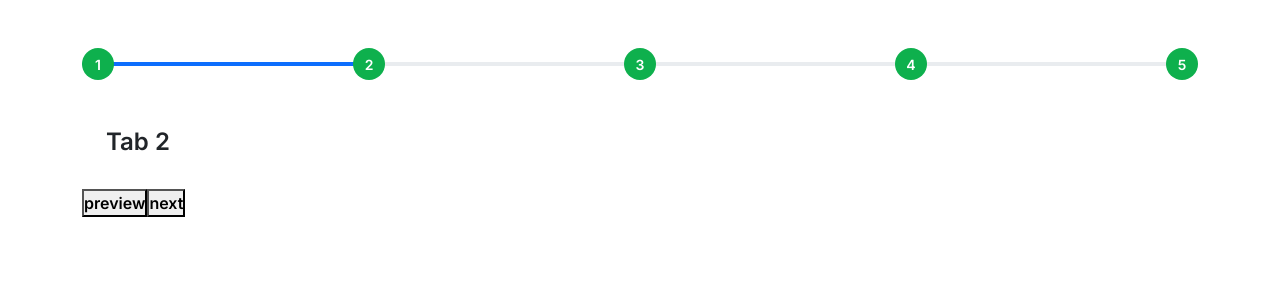
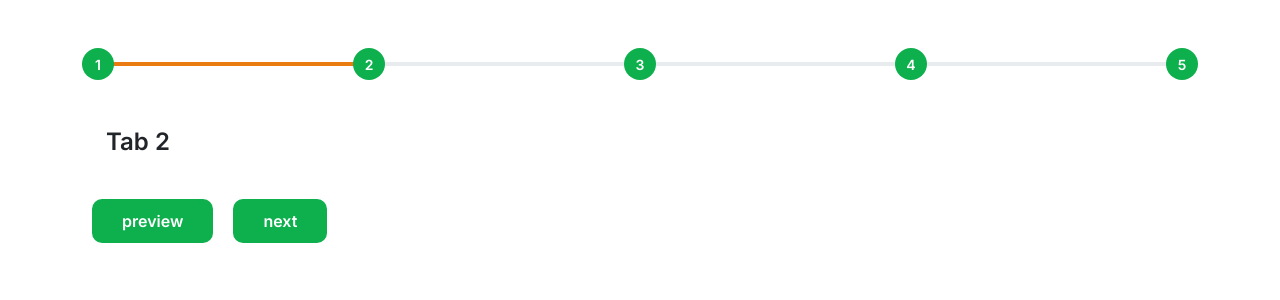
Before and after one commit to hariajithkumar/vaishnavi-matrimony, a React (Create React App) app: page /registerForm in a window 1280 px wide. Both pictures are taken after a click on the button "next". Shown: the top 300 px of the page. Built offline with nearby package versions, Linux system fonts and the light colour scheme; a small style sheet from the web is missing.

Commit message:
register page

```diff
--- a/src/Common/assets/css/auth.css
+++ b/src/Common/assets/css/auth.css
@@ -1,180 +1,3 @@
-/* .wizard {
-    margin: 20px auto;
-    background: #fff;
-}
-
-.wizard .nav-tabs {
-    position: relative;
-    margin: 40px auto;
-    margin-bottom: 0;
-    border-bottom-color: #e0e0e0;
-}
-
-.wizard>div.wizard-inner {
-    position: relative;
-}
-.nav-item{
-    margin-right: 0px !important;
-}
-.connecting-line {
-    height: 2px;
-    background: #e0e0e0;
-    position: absolute;
-    width: 80%;
-    margin: 0 auto;
-    left: 0;
-    right: 0;
-    top: 50%;
-    z-index: 1;
-}
-
-.wizard .nav-tabs>li.active>a,
-.wizard .nav-tabs>li.active>a:hover,
-.wizard .nav-tabs>li.active>a:focus {
-    color: #555555;
-    cursor: default;
-    border: 0;
-    border-bottom-color: transparent;
-}
-
-span.round-tab {
-    width: 70px;
-    height: 70px;
-    line-height: 70px;
-    display: inline-block;
-    border-radius: 100px;
-    background: #fff;
-    border: 2px solid #e0e0e0;
-    z-index: 2;
-    position: absolute;
-    left: 0;
-    text-align: center;
-    font-size: 18px;
-}
-
-span.round-tab i {
-    color: #555555;
-}
-
-.wizard li.active span.round-tab {
-    background: #fff;
-    border: 2px solid #5bc0de;
-
-}
-
-.wizard li.active span.round-tab i {
-    color: #5bc0de;
-}
-
-span.round-tab:hover {
-    color: #333;
-    border: 2px solid #333;
-}
-span.round-tabs {
-    width: 70px;
-    height: 70px;
-    line-height: 70px;
-    display: inline-block;
-    border-radius: 100px;
-    background: #fff;
-    border: 2px solid #e0e0e0;
-    z-index: 2;
-    position: absolute;
-    left: 20%;
-    text-align: center;
-    font-size: 18px;
-}
-
-span.round-tabs i {
-    color: #555555;
-}
-
-.wizard li.active span.round-tabs {
-    background: #fff;
-    border: 2px solid #5bc0de;
-
-}
-
-.wizard li.active span.round-tabs i {
-    color: #5bc0de;
-}
-
-span.round-tabs:hover {
-    color: #333;
-    border: 2px solid #333;
-}
-.wizard .nav-tabs>li {
-    width: 25%;
-}
-
-.wizard li:after {
-    content: " ";
-    position: absolute;
-    left: 46%;
-    opacity: 0;
-    margin: 0 auto;
-    bottom: 0px;
-    border: 5px solid transparent;
-    border-bottom-color: #5bc0de;
-    transition: 0.1s ease-in-out;
-}
-
-.wizard li.active:after {
-    content: " ";
-    position: absolute;
-    left: 46%;
-    opacity: 1;
-    margin: 0 auto;
-    bottom: 0px;
-    border: 10px solid transparent;
-    border-bottom-color: #5bc0de;
-}
-
-.wizard .nav-tabs>li a {
-    width: 70px;
-    height: 70px;
-    margin: 20px auto;
-    border-radius: 100%;
-    padding: 0;
-}
-
-.wizard .nav-tabs>li a:hover {
-    background: transparent;
-}
-
-.wizard .tab-pane {
-    position: relative;
-    padding-top: 50px;
-}
-
-.wizard h3 {
-    margin-top: 0;
-}
-
-@media(max-width : 585px) {
-
-    .wizard {
-        width: 90%;
-        height: auto !important;
-    }
-
-    span.round-tab {
-        font-size: 12px;
-
-    }
-
-    .wizard .nav-tabs>li a {
-        width: 50px;
-        height: 50px;
-        line-height: 50px;
-    }
-
-    .wizard li.active:after {
-        content: " ";
-        position: absolute;
-        left: 35%;
-    }
-} */
 .nav-item button{
     background: #0EB04D;
     border: none;
@@ -188,3 +11,22 @@ span.round-tabs:hover {
 ul li:nth-child(5){
     margin-right: 0px !important;
 }
+.next-btn{
+    background: #0EB04D;
+    padding: 10px 30px;
+    margin: 10px;
+    border: none;
+    border-radius: 10px;
+    color: #FFF;
+}
+.preview-btn{
+    background: #0EB04D;
+    padding: 10px 30px;
+    margin: 10px;
+    border: none;
+    border-radius: 10px;
+    color: #FFF;
+}
+.progress-bar{
+    background: #EA7B10 !important;
+}
--- a/src/Domain/RegistrationForm.js
+++ b/src/Domain/RegistrationForm.js
@@ -45,7 +45,7 @@ const RegistrationForm = () => {
           <div className="w-100 position-absolute top-50 start-50 translate-middle">
             <div className="progress" style={{ height: '.25rem' }}>
               <div
-                className="progress-bar bg-primary"
+                className="progress-bar"
                 id="progress-tab"
                 role="progressbar"
                 aria-valuenow={activeTab * 25}
@@ -82,8 +82,8 @@ const RegistrationForm = () => {
             </div>
           ))}
         </div>
-        {activeTab > 1 ? <><button type='button' onClick={preview}>preview</button></> : <></>}
-        {activeTab > 4 ? <></> : <><button type='button' onClick={next}>next</button></>}
+        {activeTab > 1 ? <><button type='button' className='preview-btn' onClick={preview}>preview</button></> : <></>}
+        {activeTab > 4 ? <></> : <><button type='button' className='next-btn' onClick={next}>next</button></>}
       </div>
     </div>
   );
```
